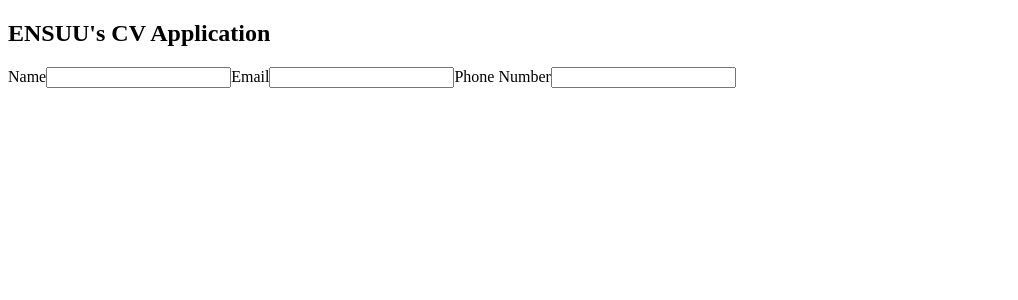
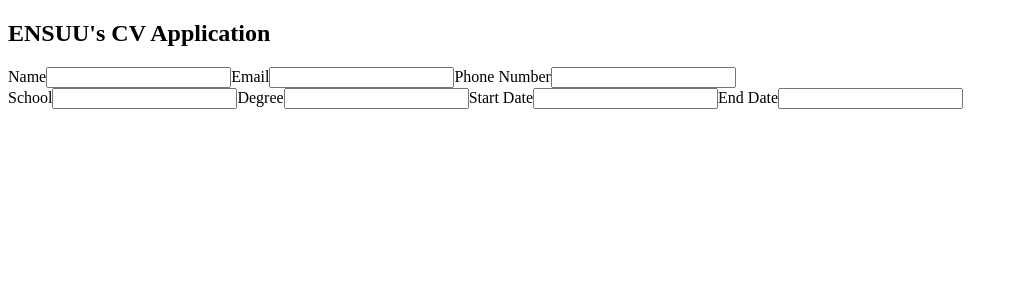
Before and after one commit to ENSUU/cv-application, a React (Vite) app: page / in a window 1280 px wide. Shown: the top 300 px of the page, without its empty margins (0-1018 px from the left). Built offline with nearby package versions, Linux system fonts and the light colour scheme.

Commit message:
Add the basic Education components
Created/added React component where the user will add their
educational experience.

```diff
--- a/src/App.jsx
+++ b/src/App.jsx
@@ -1,11 +1,13 @@
 import Navbar from './components/Navbar';
 import General from './components/General';
+import Education from './components/Education';
 
 function App() {
   return (
     <>
       <Navbar />
       <General />
+      <Education />
     </>
   )
 }
--- a/src/components/Education.jsx
+++ b/src/components/Education.jsx
@@ -0,0 +1,20 @@
+function Education() {
+    return (
+        <form>
+            {/* User's School Field */}
+            <label htmlFor="">School</label>
+            <input id="userSchool" name="userSchool" type="text"/>
+            {/* User's Degree Field */}
+            <label htmlFor="">Degree</label>
+            <input id="userDegree" name="userMajor" type="email"/>
+            {/* User's Education Start Date */}
+            <label htmlFor="">Start Date</label>
+            <input type="text" id="userStartDate" name="userStartDate"/>
+            {/* User's Education End Date */}
+            <label htmlFor="">End Date</label>
+            <input type="text" id="userEndDate" name="userEndDate"/>
+        </form>
+    )
+}
+
+export default Education;
```
